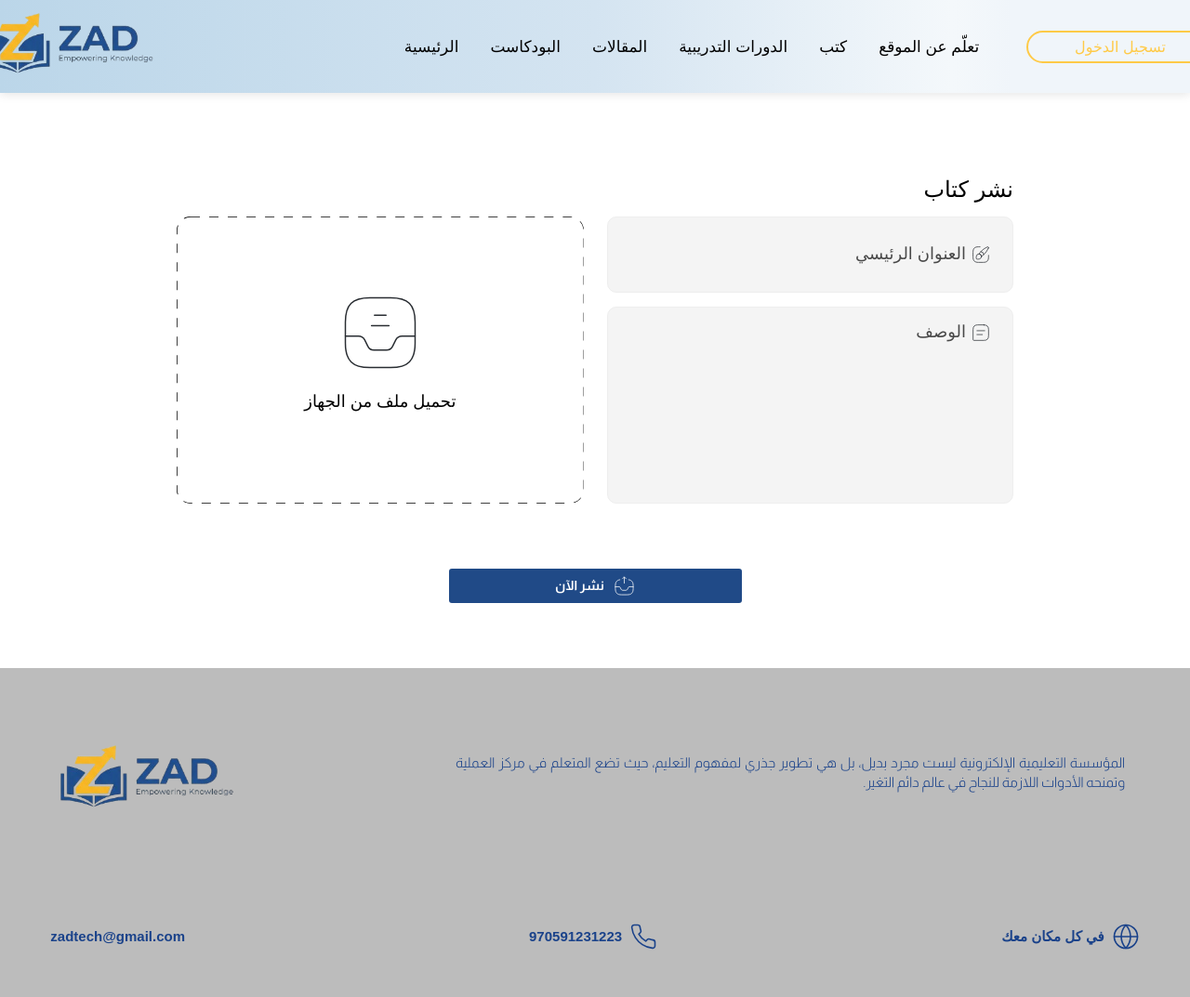
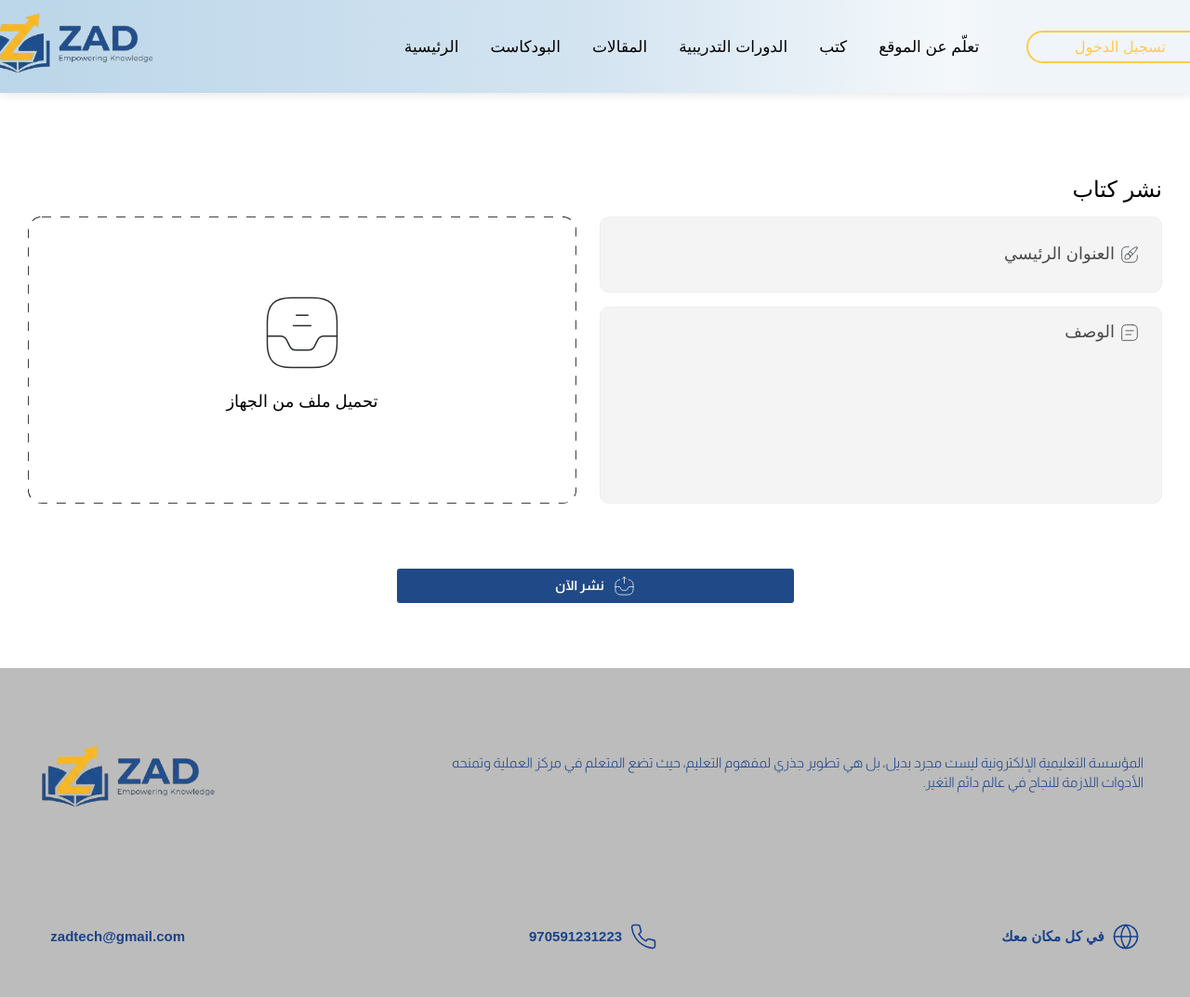
Before and after one commit to ahmed-abuarmana/ZADtech, a Django app: page /books/add-new-book/ in a window 1280 px wide. Shown: the whole page at 93% size. Run offline with Django 5.2, Linux system fonts and the light colour scheme.

Commit message:
Update style.css

```diff
--- a/Frontend/static/core/css/style.css
+++ b/Frontend/static/core/css/style.css
@@ -1,9 +1,16 @@
- /* --- الحل النظيف لمنع التمرير الأفقي فقط --- */
+ /* 1. منع التمرير الأفقي للصفحة */
 html, body {
-    max-width: 100vw !important;
+    width: 100% !important;
+    max-width: 100% !important;
     overflow-x: hidden !important;
     margin: 0 !important;
     padding: 0 !important;
+}
+
+/* 2. حصر الحاويات الرئيسية والهيدر والفوتر داخل عرض الشاشة بصرامة */
+header, footer, .navbar, .footer-container, .post-container {
+    max-width: 100% !important;
+    box-sizing: border-box !important;
 }
 
 
```
